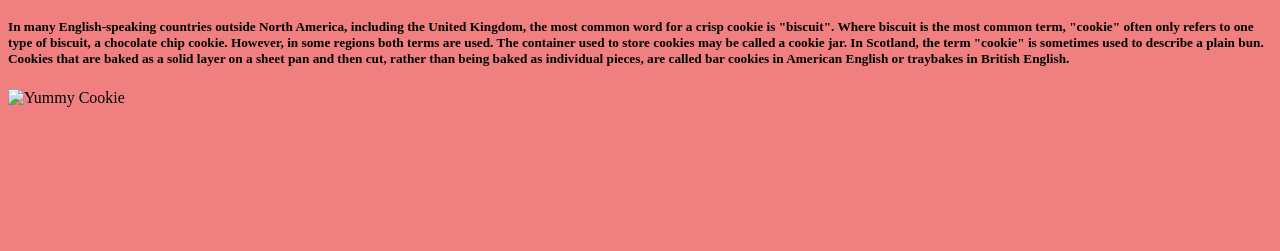
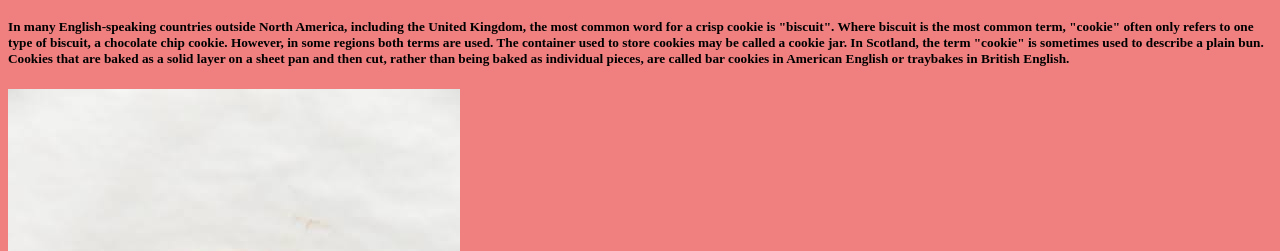
Before and after one commit to NotABot1234EZH/WebsiteAboutCookies, a plain HTML site: page index.html in a window 1280 px wide. Shown: the part 549-800 px from the top of the page. Drawn offline with Linux system fonts and the light colour scheme.

Commit message:
Fix image source path in index.html

```diff
--- a/index.html
+++ b/index.html
@@ -11,6 +11,6 @@
 In Scotland, the term "cookie" is sometimes used to describe a plain bun.
 
 Cookies that are baked as a solid layer on a sheet pan and then cut, rather than being baked as individual pieces, are called bar cookies in American English or traybakes in British English.</h5>
-    <img src="Assets/images.jpeg" style="width:350" alt="Yummy Cookie"/>
+    <img src="images.jpeg" style="width:350" alt="Yummy Cookie"/>
   </body>
 </html>
```
